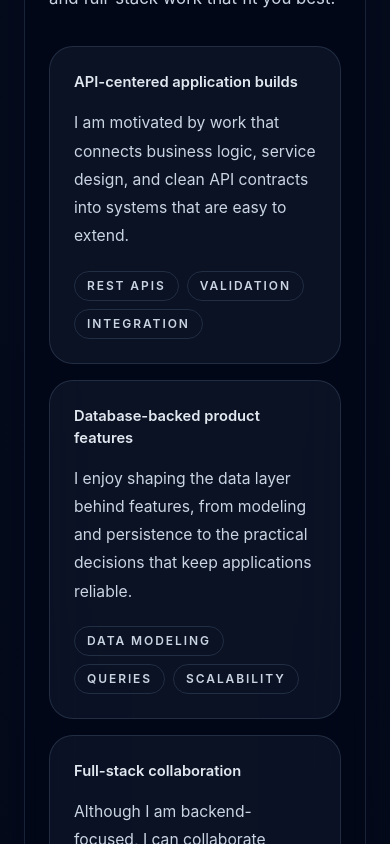
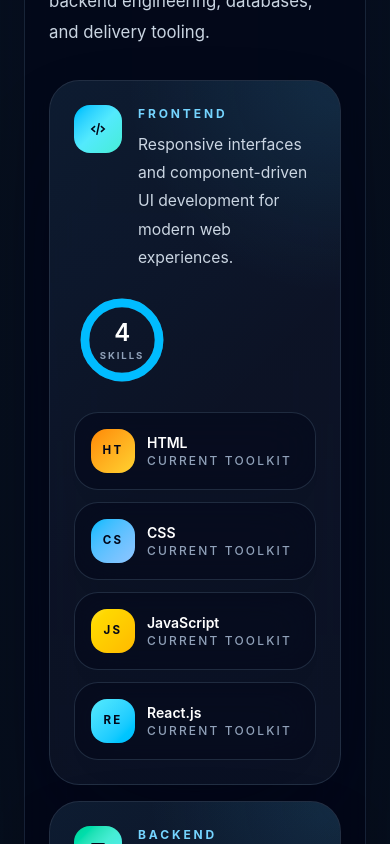
Before and after one commit to danukachathurya/My-Portfolio, a React (Vite) app: page / in a window 390 px wide. Shown: the part 7020-7864 px from the top of the page. Built offline with nearby package versions, Linux system fonts and the light colour scheme.

Commit message:
feat: add skills section with categorized technology toolkit and icons

```diff
--- a/src/data/navigation.js
+++ b/src/data/navigation.js
@@ -20,6 +20,11 @@
     description: "Highlight internship experience, backend strengths, and practical skills.",
   },
   {
+    label: "Skills",
+    href: "#skills",
+    description: "Explore the technologies you use across frontend, backend, data, and tooling.",
+  },
+  {
     label: "Work",
     href: "#work",
     description: "Show the kinds of systems, products, and delivery thinking you bring.",
--- a/src/pages/HomePage.jsx
+++ b/src/pages/HomePage.jsx
@@ -101,6 +101,58 @@
     title: "Real-World Exposure",
     body: "The internship strengthened my understanding of how real applications are built, maintained, and improved over time.",
     icon: CodeIcon,
+  },
+];
+
+const skillCategories = [
+  {
+    title: "Frontend",
+    description: "Responsive interfaces and component-driven UI development for modern web experiences.",
+    icon: CodeIcon,
+    ringColor: "text-sky-400",
+    iconTone: "from-sky-400 via-cyan-300 to-teal-300",
+    skills: [
+      { name: "HTML", glyph: "HT", tone: "from-orange-400 to-amber-300" },
+      { name: "CSS", glyph: "CS", tone: "from-sky-400 to-blue-300" },
+      { name: "JavaScript", glyph: "JS", tone: "from-yellow-300 to-amber-400" },
+      { name: "React.js", glyph: "RE", tone: "from-cyan-300 to-sky-400" },
+    ],
+  },
+  {
+    title: "Backend",
+    description: "Server-side application logic and backend frameworks centered around scalable systems.",
+    icon: ServerIcon,
+    ringColor: "text-emerald-400",
+    iconTone: "from-emerald-400 via-teal-300 to-cyan-300",
+    skills: [
+      { name: "Node.js", glyph: "ND", tone: "from-emerald-400 to-lime-300" },
+      { name: "Java", glyph: "JV", tone: "from-red-400 to-orange-300" },
+      { name: "Spring Boot", glyph: "SB", tone: "from-lime-400 to-emerald-300" },
+    ],
+  },
+  {
+    title: "Database",
+    description: "Data persistence, modeling, and day-to-day database work across document and relational systems.",
+    icon: DatabaseIcon,
+    ringColor: "text-amber-400",
+    iconTone: "from-amber-400 via-orange-300 to-yellow-300",
+    skills: [
+      { name: "MongoDB", glyph: "MG", tone: "from-emerald-400 to-teal-300" },
+      { name: "MySQL", glyph: "MY", tone: "from-blue-400 to-sky-300" },
+    ],
+  },
+  {
+    title: "DevOps & Tools",
+    description: "Version control, delivery tooling, container workflows, and cloud-adjacent development tools.",
+    icon: ToolingIcon,
+    ringColor: "text-rose-400",
+    iconTone: "from-rose-400 via-orange-300 to-amber-300",
+    skills: [
+      { name: "GitHub", glyph: "GH", tone: "from-slate-500 to-slate-300" },
+      { name: "Docker", glyph: "DK", tone: "from-sky-400 to-blue-300" },
+      { name: "AWS", glyph: "AW", tone: "from-amber-400 to-orange-300" },
+      { name: "Jenkins", glyph: "JK", tone: "from-red-400 to-rose-300" },
+    ],
   },
 ];
 
@@ -264,6 +316,72 @@
       <rect x="3.5" y="5.5" width="17" height="13" rx="2" />
       <path d="m5 7 7 5 7-5" />
     </svg>
+  );
+}
+
+function ToolingIcon(props) {
+  return (
+    <svg aria-hidden="true" viewBox="0 0 24 24" fill="none" stroke="currentColor" strokeWidth="1.8" {...props}>
+      <path d="M14 5.25a3.25 3.25 0 1 0 4.6 4.6l1.45 1.45a1 1 0 0 1 0 1.42l-5.18 5.18a1 1 0 0 1-1.42 0L12 16.45a3.25 3.25 0 1 1-4.6-4.6l2.15 2.15 2.72-2.72L10.12 9.1 14 5.25Z" />
+      <path d="m5.25 18.75 2.25-2.25" />
+    </svg>
+  );
+}
+
+function SkillCountRing({ count, ringColor, shouldReduceMotion }) {
+  const radius = 34;
+  const circumference = 2 * Math.PI * radius;
+
+  return (
+    <div className="relative flex h-24 w-24 items-center justify-center">
+      <svg className="-rotate-90" viewBox="0 0 88 88" aria-hidden="true">
+        <circle
+          cx="44"
+          cy="44"
+          r={radius}
+          fill="none"
+          stroke="currentColor"
+          strokeWidth="8"
+          className="text-slate-200/80 dark:text-slate-700/70"
+        />
+        <motion.circle
+          cx="44"
+          cy="44"
+          r={radius}
+          fill="none"
+          stroke="currentColor"
+          strokeWidth="8"
+          strokeLinecap="round"
+          strokeDasharray={circumference}
+          className={ringColor}
+          initial={
+            shouldReduceMotion ? { strokeDashoffset: 0 } : { strokeDashoffset: circumference }
+          }
+          whileInView={{ strokeDashoffset: 0 }}
+          viewport={{ once: true, amount: 0.7 }}
+          transition={{ duration: 0.9, ease: [0.16, 1, 0.3, 1] }}
+        />
+      </svg>
+
+      <div className="absolute text-center">
+        <p className="text-2xl font-semibold tracking-[-0.03em] text-slate-950 dark:text-white">
+          {count}
+        </p>
+        <p className="text-[0.6rem] font-bold uppercase tracking-[0.2em] text-slate-500 dark:text-slate-400">
+          Skills
+        </p>
+      </div>
+    </div>
+  );
+}
+
+function SkillBadgeIcon({ glyph, tone }) {
+  return (
+    <span
+      className={`inline-flex h-11 w-11 items-center justify-center rounded-2xl bg-gradient-to-br ${tone} text-[0.72rem] font-bold uppercase tracking-[0.2em] text-slate-950 shadow-[0_18px_36px_-24px_rgba(15,23,42,0.4)]`}
+    >
+      {glyph}
+    </span>
   );
 }
 
@@ -685,6 +803,75 @@
       </PageSection>
 
       <PageSection
+        id="skills"
+        className="scroll-mt-28"
+        eyebrow="Skills"
+        title="A categorized toolkit built around modern web and backend development"
+        description="These categories organize the technologies I currently work with across interface development, backend engineering, databases, and delivery tooling."
+      >
+        <motion.div className="grid gap-4 xl:grid-cols-2" {...sectionMotionProps}>
+          {skillCategories.map((category) => {
+            const CategoryIcon = category.icon;
+
+            return (
+              <motion.article
+                key={category.title}
+                className="relative overflow-hidden rounded-[1.9rem] border border-slate-200/70 bg-[linear-gradient(180deg,rgba(255,255,255,0.96)_0%,rgba(248,250,252,0.92)_100%)] p-6 shadow-[0_30px_70px_-40px_rgba(15,23,42,0.22)] backdrop-blur-xl dark:border-slate-700/60 dark:bg-[linear-gradient(180deg,rgba(15,23,42,0.88)_0%,rgba(15,23,42,0.72)_100%)] dark:shadow-[0_40px_100px_-46px_rgba(2,6,23,0.84)] sm:p-7"
+                {...itemMotionProps}
+              >
+                <div className="pointer-events-none absolute inset-0 bg-[radial-gradient(circle_at_top_right,_rgba(56,189,248,0.12),_transparent_28%),linear-gradient(135deg,_rgba(14,165,233,0.05),_transparent_52%)]" />
+
+                <div className="relative space-y-6">
+                  <div className="flex flex-col gap-5 sm:flex-row sm:items-start sm:justify-between">
+                    <div className="flex items-start gap-4">
+                      <div
+                        className={`flex h-12 w-12 shrink-0 items-center justify-center rounded-2xl bg-gradient-to-br ${category.iconTone} text-slate-950 shadow-[0_22px_44px_-26px_rgba(15,23,42,0.35)]`}
+                      >
+                        <CategoryIcon className="h-5 w-5" />
+                      </div>
+
+                      <div className="space-y-2">
+                        <p className={ui.eyebrowTitle}>{category.title}</p>
+                        <p className={ui.body}>{category.description}</p>
+                      </div>
+                    </div>
+
+                    <SkillCountRing
+                      count={category.skills.length}
+                      ringColor={category.ringColor}
+                      shouldReduceMotion={shouldReduceMotion}
+                    />
+                  </div>
+
+                  <div className="grid gap-3 sm:grid-cols-2">
+                    {category.skills.map((skill) => (
+                      <motion.div
+                        key={skill.name}
+                        className="rounded-3xl border border-slate-200/80 bg-white/70 p-4 shadow-[0_18px_40px_-30px_rgba(15,23,42,0.18)] backdrop-blur-xl transition duration-300 hover:-translate-y-1 hover:border-sky-400/20 hover:bg-white/90 motion-reduce:transform-none motion-reduce:transition-none dark:border-slate-700/60 dark:bg-slate-950/55 dark:hover:bg-slate-900/78"
+                        whileHover={shouldReduceMotion ? undefined : { y: -4 }}
+                      >
+                        <div className="flex items-center gap-3">
+                          <SkillBadgeIcon glyph={skill.glyph} tone={skill.tone} />
+                          <div className="min-w-0">
+                            <p className="text-sm font-semibold text-slate-950 dark:text-white">
+                              {skill.name}
+                            </p>
+                            <p className="text-xs font-medium uppercase tracking-[0.18em] text-slate-500 dark:text-slate-400">
+                              Current toolkit
+                            </p>
+                          </div>
+                        </div>
+                      </motion.div>
+                    ))}
+                  </div>
+                </div>
+              </motion.article>
+            );
+          })}
+        </motion.div>
+      </PageSection>
+
+      <PageSection
         id="work"
         className="scroll-mt-28"
         eyebrow="Work"
```
